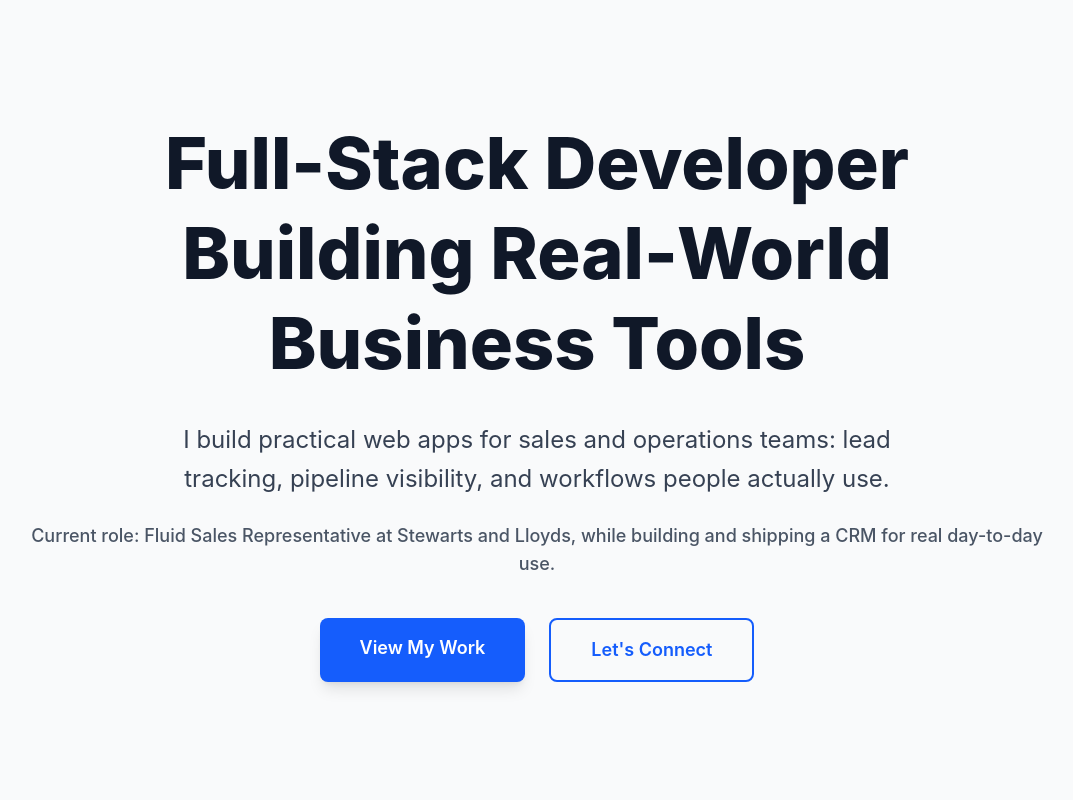
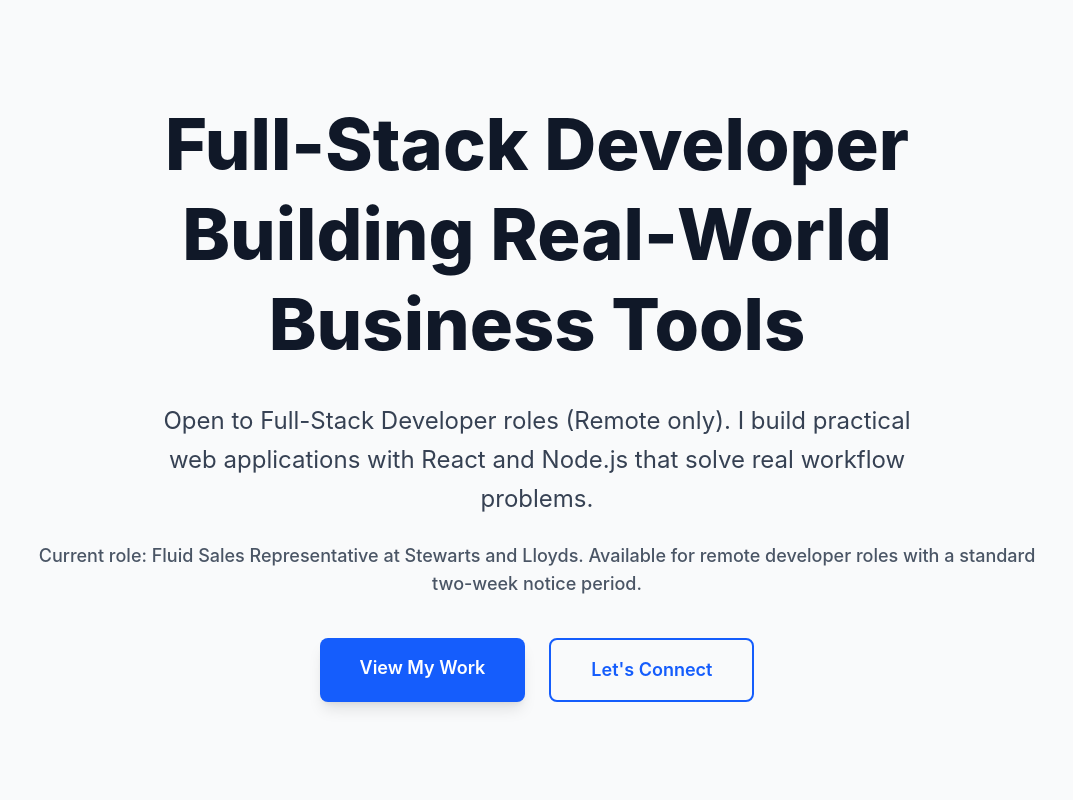
Before and after one commit to dane-iverson/portfolio, a Next.js app: page / in a window 1280 px wide. Shown: the top 800 px of the page, without its empty margins (103-1176 px from the left). Built offline with nearby package versions, Linux system fonts and the light colour scheme.

Commit message:
refactor: update About, Contact, and Hero components with enhanced descriptions and focus on full-stack development

```diff
--- a/components/About.js
+++ b/components/About.js
@@ -7,17 +7,15 @@ export default function About() {
         </h2>
         <div className="max-w-3xl mx-auto">
           <p className="text-xl text-gray-700 mb-8 leading-relaxed">
-            I come from sales and operations, so I build software around real
-            process pain points, not theory. My current role is Fluid Sales
-            Representative at Stewarts and Lloyds, where I work directly with
-            customers, orders, stock, and follow-up workflows every day.
+            I am a full-stack developer focused on building reliable,
+            maintainable web applications with clear business value. My current
+            focus is shipping CRM and workflow tools using React, Node.js,
+            Express, and MongoDB.
           </p>
           <p className="text-xl text-gray-700 leading-relaxed">
-            Alongside that, I build full-stack tools with immediate business
-            value, including my in-progress CRM and a client website contract
-            for Imperium Auto Group. Past roles in operations and team
-            leadership (Romans Pizza, Walmer Padel, and Quayside) shaped how I
-            ship maintainable systems that are practical under real deadlines.
+            My sales and operations background helps me translate requirements
+            into practical product decisions, deliver under real deadlines, and
+            build tools teams can actually adopt in day-to-day work.
           </p>
         </div>
       </div>
--- a/components/Contact.js
+++ b/components/Contact.js
@@ -6,8 +6,8 @@ export default function Contact() {
           Get In Touch
         </h2>
         <p className="text-xl text-gray-700 mb-12 max-w-3xl mx-auto leading-relaxed">
-          If you're looking for a developer who can ship something useful, let's
-          talk.
+          Hiring for a full-stack developer role? I would love to discuss how I
+          can contribute.
         </p>
         <div className="flex flex-col sm:flex-row gap-6 justify-center">
           <a
@@ -19,6 +19,7 @@ export default function Contact() {
           <a
             href="https://github.com/dane-iverson"
             target="_blank"
+            rel="noopener noreferrer"
             className="border-2 border-gray-300 text-gray-700 px-8 py-4 rounded-lg font-semibold text-lg hover:bg-gray-50 transition-colors duration-200"
           >
             GitHub
@@ -26,6 +27,7 @@ export default function Contact() {
           <a
             href="https://wa.me/27733801962"
             target="_blank"
+            rel="noopener noreferrer"
             className="border-2 border-green-300 text-green-700 px-8 py-4 rounded-lg font-semibold text-lg hover:bg-green-50 transition-colors duration-200"
           >
             WhatsApp
--- a/components/Hero.js
+++ b/components/Hero.js
@@ -9,12 +9,14 @@ export default function Hero() {
           Full-Stack Developer Building Real-World Business Tools
         </h1>
         <p className="text-xl md:text-2xl text-gray-700 mb-6 max-w-3xl mx-auto leading-relaxed">
-          I build practical web apps for sales and operations teams: lead
-          tracking, pipeline visibility, and workflows people actually use.
+          Open to Full-Stack Developer roles (Remote only). I build practical
+          web applications with React and Node.js that solve real workflow
+          problems.
         </p>
         <p className="text-lg text-gray-600 mb-10 font-medium">
-          Current role: Fluid Sales Representative at Stewarts and Lloyds, while
-          building and shipping a CRM for real day-to-day use.
+          Current role: Fluid Sales Representative at Stewarts and Lloyds.
+          Available for remote developer roles with a standard two-week notice
+          period.
         </p>
         <div className="flex flex-col sm:flex-row gap-6 justify-center">
           <a
```
